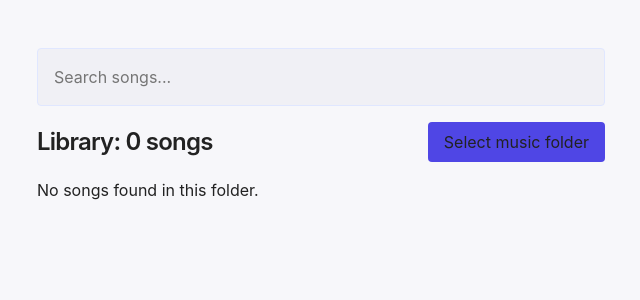
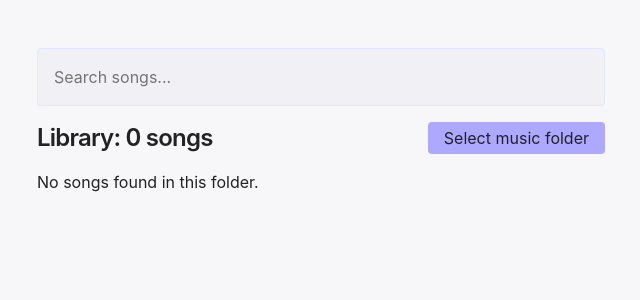
Before and after one commit to albrtogarcia/tuku, a React (Vite) app: page / in a window 1280 px wide. Shown: the top 300 px of the page, without its empty margins (319-959 px from the left). Built offline with nearby package versions, Linux system fonts and the light colour scheme.

Commit message:
Light theme fixes

```diff
--- a/src/renderer/styles/abstracts/_variables.scss
+++ b/src/renderer/styles/abstracts/_variables.scss
@@ -1,6 +1,6 @@
 :root {
-	--primary: #4f46e5;
-	--primaryDark: #3730a3;
+	--primary: #ada9ff;
+	--primaryDark: #8a85c3;
 	--accent: #f1a863;
 	--accentDark: #d89641;
 	--bg: #f7f7fa;
--- a/src/renderer/styles/components/_buttons.scss
+++ b/src/renderer/styles/components/_buttons.scss
@@ -12,6 +12,7 @@
 	display: inline-flex;
 	align-items: center;
 	justify-content: center;
+	line-height: 1;
 
 	&:hover {
 		background: var(--primaryDark);
```
